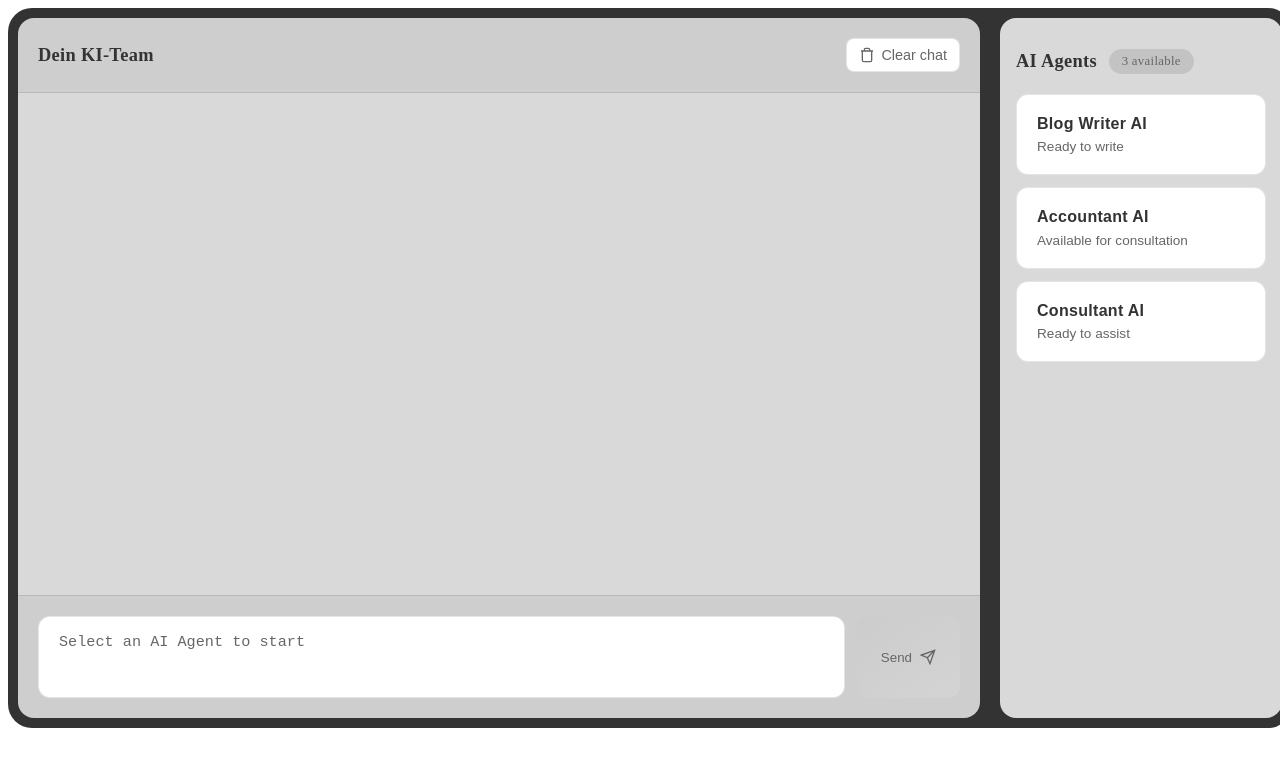
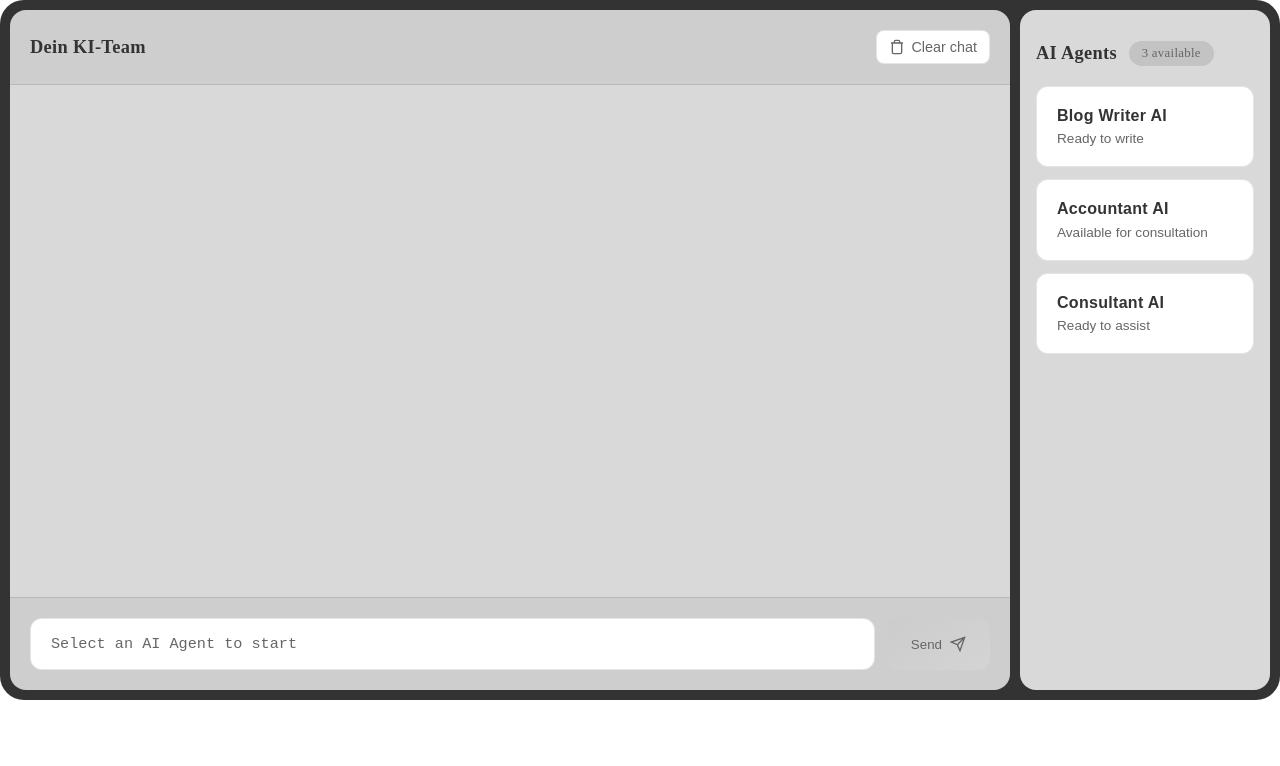
Before and after one commit to Tomeksy/multi_agent_chat, a plain HTML site: page index.html in a window 1280 px wide. Drawn offline with Linux system fonts and the light colour scheme.

Commit message:
Update index.html

```diff
--- a/index.html
+++ b/index.html
@@ -6,9 +6,41 @@
     <title>Chat Widget</title>
 </head>
 <body>
-    <div id="chat-widget-wrapper" style="width: 100%; min-width: 320px; height: 700px; background: #333333; margin: 0; border-radius: 24px; padding: 10px; display: flex; gap: 20px;">
-        <div id="chat-widget" style="flex: 1; background: #d9d9d9; border-radius: 16px; overflow: hidden; display: flex; flex-direction: column;">
+    <div id="chat-widget-wrapper">
+    <div id="chat-widget">
             <style>
+    html, body {
+        margin: 0;
+        padding: 0;
+        overflow-x: hidden;
+        width: 100%;
+    }
+
+    * {
+        box-sizing: border-box;
+    }
+
+    #chat-widget-wrapper {
+        width: 100%;
+        min-width: 320px;
+        height: 700px;
+        background: #333333;
+        margin: 0;
+        border-radius: 24px;
+        padding: 10px;
+        display: flex;
+        gap: 10px;
+        box-sizing: border-box;
+    }
+                #chat-widget {
+    flex: 1;
+    background: #d9d9d9;
+    border-radius: 16px;
+    overflow: hidden;
+    display: flex;
+    flex-direction: column;
+    box-sizing: border-box;
+}
                 .chat-container {
                     flex: 1;
                     display: flex;
```
